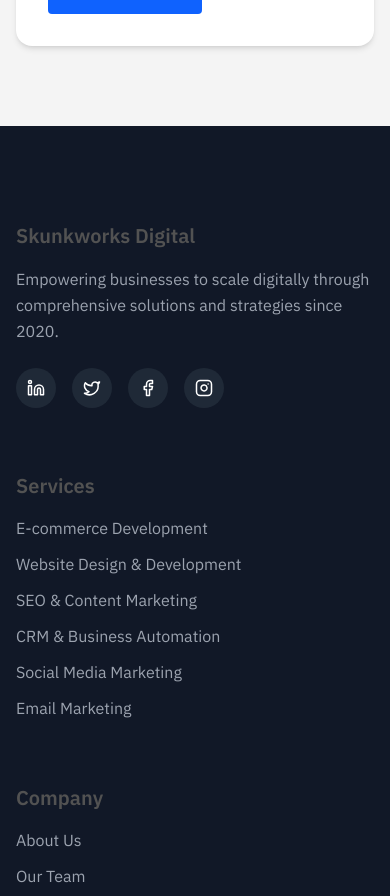
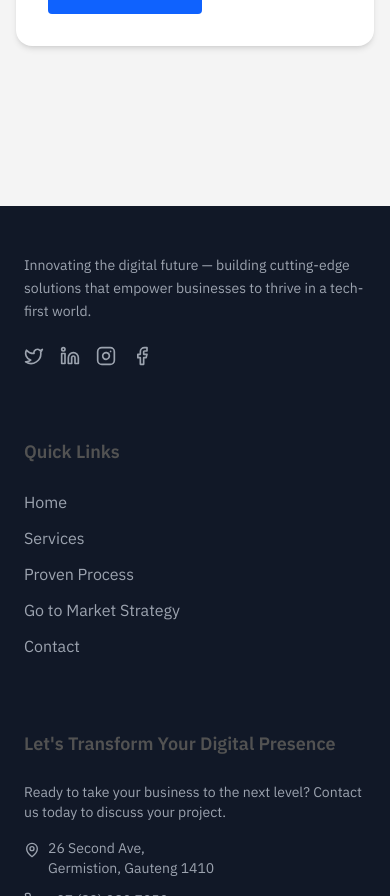
Before and after one commit to Skunkworks-Digital/www, a React (Vite) app: page / in a window 390 px wide. Shown: the part 11104-12000 px from the top of the page. Built offline with nearby package versions, Linux system fonts and the light colour scheme.

Commit message:
Update Footer.tsx

```diff
--- a/src/components/Footer.tsx
+++ b/src/components/Footer.tsx
@@ -1,98 +1,179 @@
-import React from 'react';
+import React from "react";
 import {
-  CircleDot,
+  Mail,
+  Twitter,
   Linkedin,
-  Twitter,
+  Instagram,
   Facebook,
-  Instagram
-} from 'lucide-react';
+  MapPin,
+  Phone,
+  Clock,
+  AtSign,
+} from "lucide-react";
 
-const Footer: React.FC = () => {
+const Footer = () => {
   return (
-    <footer className="bg-gray-900 text-white pt-16 pb-6">
-      <div className="container-custom">
-        <div className="grid grid-cols-1 md:grid-cols-2 lg:grid-cols-4 gap-8 mb-12">
-          <div>
-            <h3 className="text-xl font-semibold mb-4">Skunkworks Digital</h3>
-            <p className="text-gray-400 mb-6">
-              Empowering businesses to scale digitally through comprehensive solutions and strategies since 2020.
+    <footer className="bg-gray-900 text-white w-full mt-20">
+      <div className="container mx-auto px-6 lg:px-8 py-12">
+        <div className="grid grid-cols-1 md:grid-cols-2 lg:grid-cols-4 gap-10">
+          {/* Brand Column */}
+          <div className="flex flex-col items-start">
+            <p className="text-gray-400 mb-6 text-sm leading-relaxed">
+              Innovating the digital future — building cutting-edge solutions
+              that empower businesses to thrive in a tech-first world.
             </p>
             <div className="flex space-x-4">
               <a
                 href="#"
-                className="bg-gray-800 hover:bg-blue-600 w-10 h-10 rounded-full flex items-center justify-center transition-colors duration-300"
-                aria-label="LinkedIn"
+                className="text-gray-400 hover:text-white transition-colors"
               >
-                <Linkedin size={18} />
+                <Twitter size={20} />
+              </a>
+              <a
+                href="https://www.linkedin.com/company/skunkworksacademy/"
+                className="text-gray-400 hover:text-white transition-colors"
+              >
+                <Linkedin size={20} />
               </a>
               <a
                 href="#"
-                className="bg-gray-800 hover:bg-blue-400 w-10 h-10 rounded-full flex items-center justify-center transition-colors duration-300"
-                aria-label="Twitter"
+                className="text-gray-400 hover:text-white transition-colors"
               >
-                <Twitter size={18} />
+                <Instagram size={20} />
               </a>
               <a
                 href="#"
-                className="bg-gray-800 hover:bg-blue-800 w-10 h-10 rounded-full flex items-center justify-center transition-colors duration-300"
-                aria-label="Facebook"
+                className="text-gray-400 hover:text-white transition-colors"
               >
-                <Facebook size={18} />
-              </a>
-              <a
-                href="#"
-                className="bg-gray-800 hover:bg-pink-600 w-10 h-10 rounded-full flex items-center justify-center transition-colors duration-300"
-                aria-label="Instagram"
-              >
-                <Instagram size={18} />
+                <Facebook size={20} />
               </a>
             </div>
           </div>
 
-          <div>
-            <h3 className="text-xl font-semibold mb-4">Services</h3>
-            <ul className="space-y-3">
-              <li><a href="#services" className="text-gray-400 hover:text-white transition-colors duration-300">E-commerce Development</a></li>
-              <li><a href="#services" className="text-gray-400 hover:text-white transition-colors duration-300">Website Design & Development</a></li>
-              <li><a href="#services" className="text-gray-400 hover:text-white transition-colors duration-300">SEO & Content Marketing</a></li>
-              <li><a href="#services" className="text-gray-400 hover:text-white transition-colors duration-300">CRM & Business Automation</a></li>
-              <li><a href="#services" className="text-gray-400 hover:text-white transition-colors duration-300">Social Media Marketing</a></li>
-              <li><a href="#services" className="text-gray-400 hover:text-white transition-colors duration-300">Email Marketing</a></li>
+          {/* Quick Links */}
+          <div className="flex flex-col items-start">
+            <h3 className="font-semibold text-lg mb-6">Quick Links</h3>
+            <ul className="space-y-3 text-gray-400">
+              <li>
+                <a href="#" className="hover:text-white transition-colors">
+                  Home
+                </a>
+              </li>
+              <li>
+                <a
+                  href="#services"
+                  className="hover:text-white transition-colors"
+                >
+                  Services
+                </a>
+              </li>
+              <li>
+                <a
+                  href="/process"
+                  className="hover:text-white transition-colors"
+                >
+                  Proven Process
+                </a>
+              </li>
+              <li>
+                <a
+                  href="/go-to-market"
+                  className="hover:text-white transition-colors"
+                >
+                  Go to Market Strategy
+                </a>
+              </li>
+              <li>
+                <a
+                  href="#contact"
+                  className="hover:text-white transition-colors"
+                >
+                  Contact
+                </a>
+              </li>
             </ul>
           </div>
 
-          <div>
-            <h3 className="text-xl font-semibold mb-4">Company</h3>
-            <ul className="space-y-3">
-              <li><a href="#about" className="text-gray-400 hover:text-white transition-colors duration-300">About Us</a></li>
-              <li><a href="#team" className="text-gray-400 hover:text-white transition-colors duration-300">Our Team</a></li>
-              <li><a href="#case-studies" className="text-gray-400 hover:text-white transition-colors duration-300">Case Studies</a></li>
-              <li><a href="#testimonials" className="text-gray-400 hover:text-white transition-colors duration-300">Testimonials</a></li>
-              <li><a href="#faq" className="text-gray-400 hover:text-white transition-colors duration-300">FAQ</a></li>
-              <li><a href="#" className="text-gray-400 hover:text-white transition-colors duration-300">Careers</a></li>
+          {/* Contact Info */}
+          <div className="flex flex-col items-start">
+            <h3 className="font-semibold text-lg mb-6">
+              Let's Transform Your Digital Presence
+            </h3>
+            <p className="text-gray-400 mb-4 text-sm">
+              Ready to take your business to the next level? Contact us today to
+              discuss your project.
+            </p>
+            <ul className="space-y-3 text-gray-400 text-sm">
+              <li className="flex items-start">
+                <MapPin size={16} className="mt-1 mr-2" />
+                26 Second Ave,
+                <br /> Germistion, Gauteng 1410
+              </li>
+              <li className="flex items-center">
+                <Phone size={16} className="mr-2" />
+                +27 (83) 380 7950
+              </li>
+              <li className="flex items-center">
+                <AtSign size={16} className="mr-2" />
+                info@skunkworksdigital.co.za
+              </li>
+              <li className="flex items-center">
+                <Clock size={16} className="mr-2" />
+                Mon–Fri: 9:00 AM - 6:00 PM PST
+                <br />
+                Sat–Sun: Closed
+              </li>
             </ul>
           </div>
 
-          <div>
-            <h3 className="text-xl font-semibold mb-4">Resources</h3>
-            <ul className="space-y-3">
-              <li><a href="#" className="text-gray-400 hover:text-white transition-colors duration-300">Blog</a></li>
-              <li><a href="#" className="text-gray-400 hover:text-white transition-colors duration-300">E-books & Guides</a></li>
-              <li><a href="#" className="text-gray-400 hover:text-white transition-colors duration-300">Webinars</a></li>
-              <li><a href="#" className="text-gray-400 hover:text-white transition-colors duration-300">Industry Reports</a></li>
-              <li><a href="#" className="text-gray-400 hover:text-white transition-colors duration-300">Partners</a></li>
-              <li><a href="#" className="text-gray-400 hover:text-white transition-colors duration-300">Support</a></li>
-            </ul>
+          {/* Newsletter (Hidden on small screens) */}
+          <div className="hidden sm:block flex-col items-start">
+            <h3 className="font-semibold text-lg mb-6">Stay in the Loop</h3>
+            <p className="text-gray-400 mb-4 text-sm">
+              Sign up for updates on new solutions, case studies, and industry
+              insights.
+            </p>
+            <div className="flex w-full">
+              <input
+                type="email"
+                placeholder="Your email address"
+                className="flex-grow bg-gray-800 border border-gray-700 rounded-l-lg px-4 py-2 text-sm focus:outline-none focus:ring-2 focus:ring-blue-500"
+              />
+              <button className="bg-blue-600 hover:bg-blue-700 px-4 py-2 rounded-r-lg text-sm font-medium transition-colors">
+                <Mail size={18} />
+              </button>
+            </div>
+            <p className="text-xs text-gray-500 mt-2">
+              No spam. Unsubscribe anytime.
+            </p>
           </div>
         </div>
 
-        <div className="border-t border-gray-800 pt-8 flex flex-col md:flex-row justify-between items-center">
-          <div className="text-gray-500 mb-4 md:mb-0">
-            © 2025 Skunkworks Digital. All Rights Reserved.
-          </div>
-          <div className="flex space-x-6">
-            <a href="#" className="text-gray-500 hover:text-white transition-colors duration-300">Privacy Policy</a>
-            <a href="#" className="text-gray-500 hover:text-white transition-colors duration-300">Terms of Service</a>
+        {/* Copyright */}
+        <div className="border-t border-gray-800 mt-12 pt-8 flex flex-col md:flex-row justify-between items-center">
+          <p className="text-gray-500 text-sm">
+            © {new Date().getFullYear()} Skunkworks Digital. All rights
+            reserved.
+          </p>
+          <div className="flex space-x-6 mt-4 md:mt-0">
+            <a
+              href="#"
+              className="text-gray-500 hover:text-gray-300 text-sm transition-colors"
+            >
+              Cookie Policy
+            </a>
+            <a
+              href="#"
+              className="text-gray-500 hover:text-gray-300 text-sm transition-colors"
+            >
+              GDPR
+            </a>
+            <a
+              href="#"
+              className="text-gray-500 hover:text-gray-300 text-sm transition-colors"
+            >
+              Accessibility
+            </a>
           </div>
         </div>
       </div>
```
